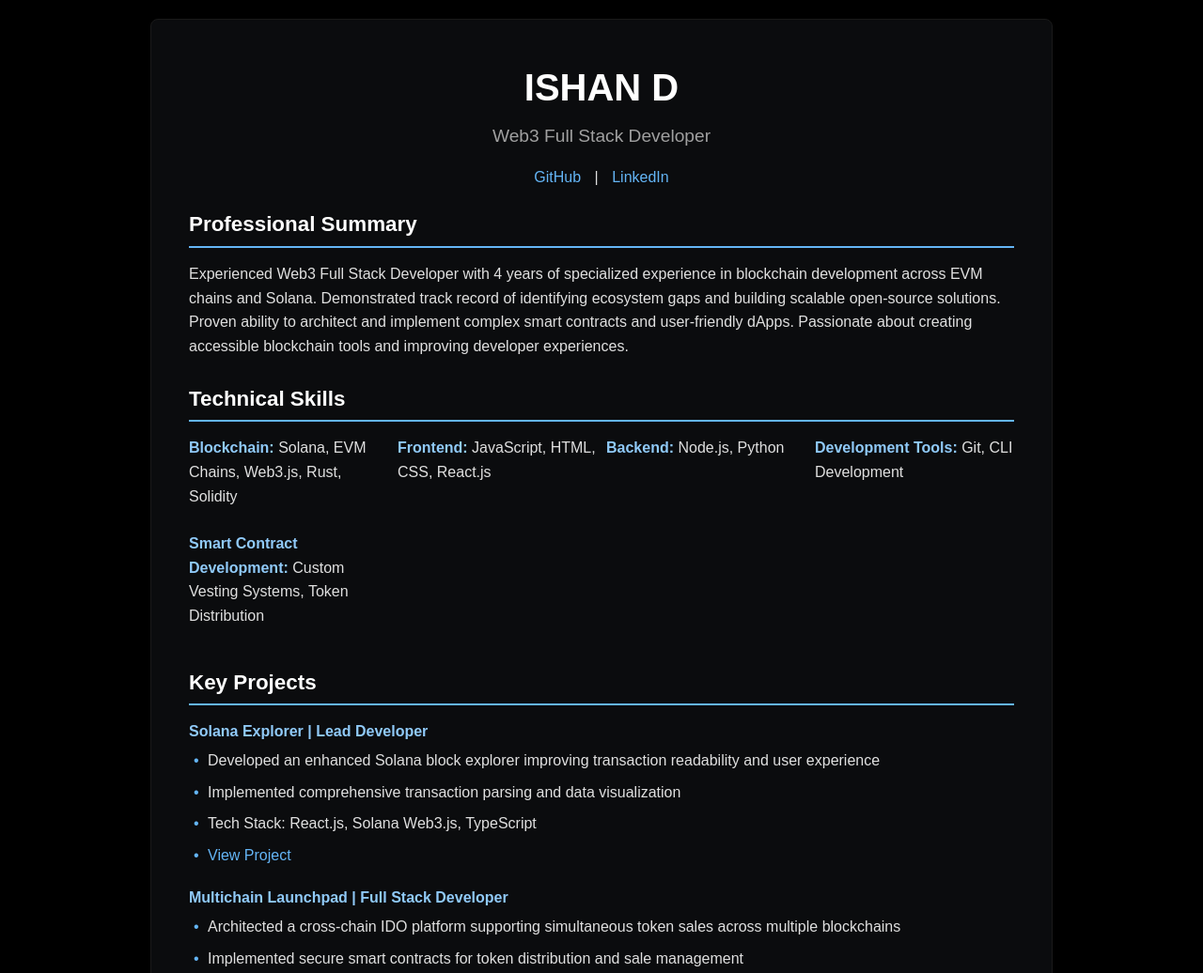
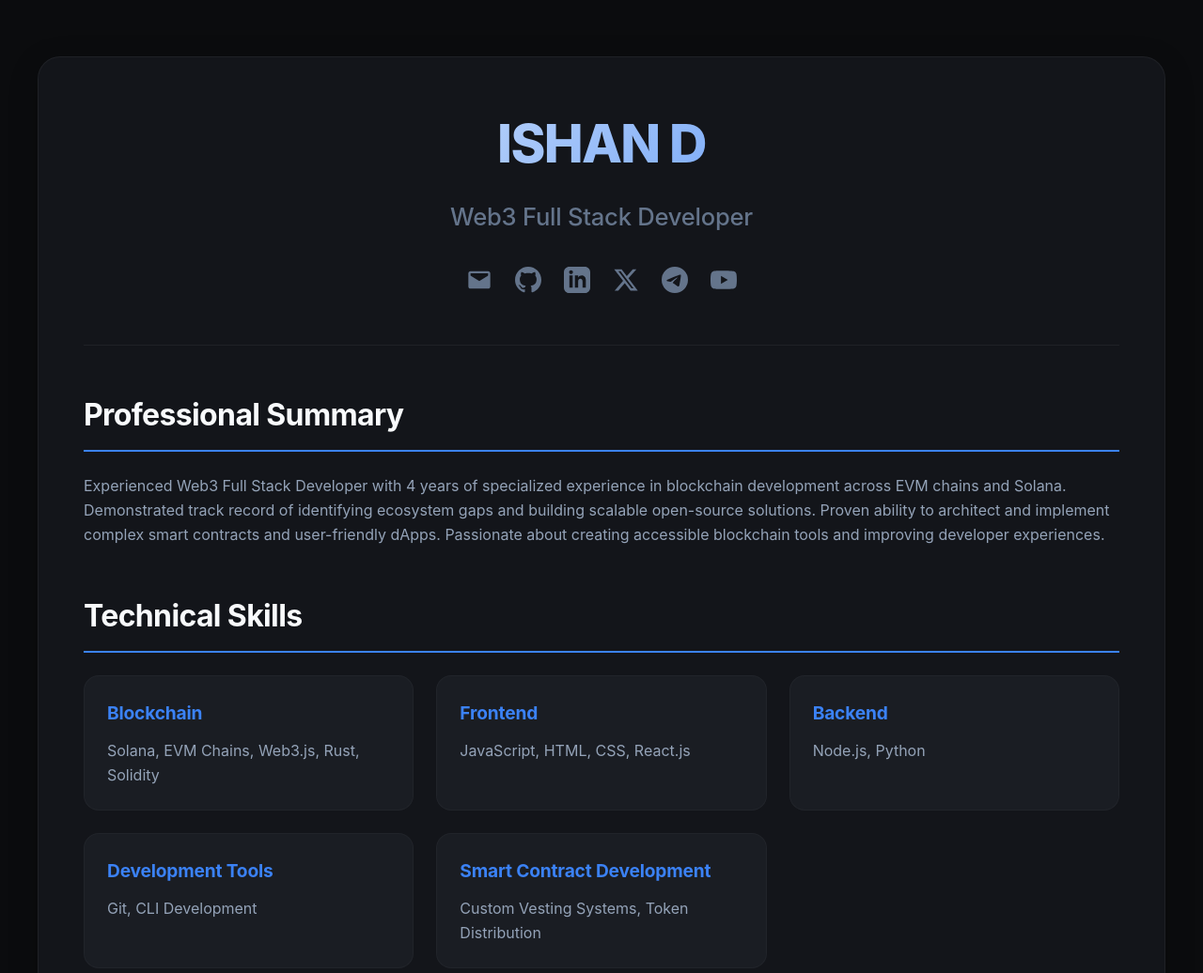
Before and after one commit to parzivalishan/Resume, a plain HTML site: page index.html in a window 1280 px wide. Shown: the top 1036 px of the page at 94% size. Drawn offline with Linux system fonts and the light colour scheme.

Commit message:
Update index.html

```diff
--- a/index.html
+++ b/index.html
@@ -9,201 +9,325 @@
     margin: 0;
     padding: 0;
     box-sizing: border-box;
-            font-family: 'Arial', sans-serif;
+    font-family: 'Inter', system-ui, -apple-system, sans-serif;
 }
 
 body {
     line-height: 1.6;
-            color: #e0e0e0;
-            max-width: 1000px;
-            margin: 0 auto;
+    color: #94A3B8;
+    background: #0B0C0E;
+    min-height: 100vh;
     padding: 20px;
-            background: #000000;
 }
 
 .resume-container {
-            background: #0B0C0E;
-            padding: 40px;
-            box-shadow: 0 0 20px rgba(0,0,0,0.5);
-            border-radius: 8px;
-            border: 1px solid #1a1a1a;
+    max-width: 1200px;
+    margin: 40px auto;
+    padding: 48px;
+    background: #13151A;
+    border-radius: 24px;
+    box-shadow: 0 8px 32px rgba(0, 0, 0, 0.2);
+    border: 1px solid rgba(255, 255, 255, 0.05);
 }
 
 .header {
     text-align: center;
-            margin-bottom: 20px;
+    margin-bottom: 48px;
+    padding-bottom: 48px;
+    border-bottom: 1px solid rgba(255, 255, 255, 0.05);
 }
 
 h1 {
-            color: #ffffff;
-            font-size: 2.5em;
-            margin-bottom: 5px;
-        }
-
-        h2 {
-            color: #ffffff;
-            font-size: 1.8em;
-            margin-bottom: 10px;
+    color: #F8FAFC;
+    font-size: 3.5em;
+    margin-bottom: 12px;
+    letter-spacing: -0.03em;
+    font-weight: 800;
+    background: linear-gradient(135deg, #F8FAFC 0%, #3B82F6 100%);
+    -webkit-background-clip: text;
+    -webkit-text-fill-color: transparent;
 }
 
 .subtitle {
-            color: #a0a0a0;
-            font-size: 1.2em;
-            margin-bottom: 15px;
+    color: #64748B;
+    font-size: 1.6em;
+    margin-bottom: 24px;
+    font-weight: 500;
+    letter-spacing: -0.01em;
 }
 
-        .links {
-            margin-bottom: 20px;
+.social-links {
+    display: flex;
+    justify-content: center;
+    gap: 24px;
+    margin-top: 32px;
 }
 
-        .links a {
-            color: #64b5f6;
-            text-decoration: none;
-            margin: 0 10px;
+.social-icon {
+    width: 28px;
+    height: 28px;
+    transition: all 0.3s ease;
+    fill: #64748B;
 }
 
-        .links a:hover {
-            color: #90caf9;
-            text-decoration: underline;
+.social-icon:hover {
+    transform: translateY(-3px) scale(1.1);
+    fill: #3B82F6;
 }
 
 .section {
-            margin-bottom: 25px;
+    margin-bottom: 48px;
+    animation: fadeIn 0.6s ease-out;
+}
+
+@keyframes fadeIn {
+    from {
+        opacity: 0;
+        transform: translateY(20px);
+    }
+    to {
+        opacity: 1;
+        transform: translateY(0);
+    }
 }
 
 .section-title {
-            color: #ffffff;
-            font-size: 1.4em;
-            border-bottom: 2px solid #64b5f6;
-            padding-bottom: 5px;
-            margin-bottom: 15px;
+    color: #F8FAFC;
+    font-size: 2em;
+    margin-bottom: 24px;
+    padding-bottom: 12px;
+    border-bottom: 2px solid #3B82F6;
+    font-weight: 700;
+    letter-spacing: -0.02em;
+    position: relative;
+}
+
+.section-title::after {
+    content: '';
+    position: absolute;
+    bottom: -2px;
+    left: 0;
+    width: 50px;
+    height: 2px;
+    background: linear-gradient(90deg, #3B82F6, transparent);
 }
 
 .project {
-            margin-bottom: 20px;
+    background: #1A1D23;
+    padding: 32px;
+    border-radius: 16px;
+    margin-bottom: 24px;
+    transition: all 0.3s ease;
+    border: 1px solid rgba(255, 255, 255, 0.03);
+}
+
+.project:hover {
+    transform: translateY(-4px);
+    box-shadow: 0 8px 24px rgba(0, 0, 0, 0.15);
+    border-color: rgba(59, 130, 246, 0.2);
 }
 
 .project-title {
-            color: #90caf9;
-            font-weight: bold;
-            margin-bottom: 5px;
+    color: #3B82F6;
+    font-size: 1.4em;
+    font-weight: 600;
+    margin-bottom: 20px;
+    letter-spacing: -0.01em;
 }
 
 ul {
     list-style-type: none;
-            padding-left: 20px;
+    padding-left: 0;
 }
 
 ul li {
-            margin-bottom: 8px;
+    margin-bottom: 14px;
+    padding-left: 24px;
     position: relative;
 }
 
 ul li::before {
-            content: "•";
-            color: #64b5f6;
+    content: "→";
+    color: #3B82F6;
     position: absolute;
-            left: -15px;
+    left: 0;
+    transform: translateY(-1px);
 }
 
 .skills-grid {
     display: grid;
-            grid-template-columns: repeat(auto-fit, minmax(200px, 1fr));
-            gap: 10px;
-            margin-top: 10px;
+    grid-template-columns: repeat(auto-fit, minmax(280px, 1fr));
+    gap: 24px;
 }
 
 .skill-category {
-            margin-bottom: 15px;
+    background: #1A1D23;
+    padding: 24px;
+    border-radius: 16px;
+    transition: all 0.3s ease;
+    border: 1px solid rgba(255, 255, 255, 0.03);
+}
+
+.skill-category:hover {
+    transform: translateY(-4px);
+    border-color: rgba(59, 130, 246, 0.2);
+    box-shadow: 0 8px 24px rgba(0, 0, 0, 0.15);
 }
 
 .skill-category strong {
-            color: #90caf9;
+    color: #3B82F6;
+    display: block;
+    margin-bottom: 12px;
+    font-size: 1.2em;
+    letter-spacing: -0.01em;
 }
 
 a {
-            color: #64b5f6;
+    color: #60A5FA;
     text-decoration: none;
+    transition: all 0.3s ease;
+    position: relative;
 }
 
 a:hover {
-            color: #90caf9;
-            text-decoration: underline;
+    color: #93C5FD;
 }
 
-        @media print {
-            body {
-                background: white;
-                color: #000000;
+a::after {
+    content: '';
+    position: absolute;
+    width: 100%;
+    height: 1px;
+    bottom: -2px;
+    left: 0;
+    background-color: #3B82F6;
+    transform: scaleX(0);
+    transform-origin: bottom right;
+    transition: transform 0.3s ease;
 }
+
+a:hover::after {
+    transform: scaleX(1);
+    transform-origin: bottom left;
+}
+
+@media (max-width: 768px) {
     .resume-container {
-                background: white;
-                box-shadow: none;
-                padding: 0;
-                border: none;
+        margin: 20px;
+        padding: 24px;
     }
-            h1, h2, .section-title {
-                color: #000000;
+
+    .skills-grid {
+        grid-template-columns: 1fr;
     }
-            .subtitle {
-                color: #333333;
+
+    h1 {
+        font-size: 2.8em;
     }
-            .project-title, .skill-category strong {
-                color: #1976d2;
+
+    .project {
+        padding: 24px;
     }
-            ul li::before {
-                color: #1976d2;
-            }
-            a {
-                color: #1976d2;
+
+    .social-links {
+        gap: 16px;
     }
 }
 
-        @media (max-width: 600px) {
+@media (max-width: 480px) {
+    body {
+        padding: 10px;
+    }
+
     .resume-container {
+        margin: 10px;
         padding: 20px;
+    }
+
+    h1 {
+        font-size: 2.4em;
+    }
+
+    .subtitle {
+        font-size: 1.3em;
     }
 }
     </style>
 </head>
 <body>
-    <!-- Rest of the HTML content remains exactly the same as before -->
     <div class="resume-container">
         <div class="header">
             <h1>ISHAN D</h1>
             <div class="subtitle">Web3 Full Stack Developer</div>
-            <div class="links">
-                <a href="https://github.com/parzivalishan" target="_blank">GitHub</a> |
-                <a href="https://www.linkedin.com/in/a-m-180a55258/" target="_blank">LinkedIn</a>
+            <div class="social-links">
+                <a href="mailto:crypticishan@gmail.com" title="Email">
+                    <svg class="social-icon" viewBox="0 0 24 24">
+                        <path d="M20,4H4C2.895,4,2,4.895,2,6v12c0,1.105,0.895,2,2,2h16c1.105,0,2-0.895,2-2V6C22,4.895,21.105,4,20,4z M20,8.236l-8,4.882 L4,8.236V6h16V8.236z"/>
+                    </svg>
+                </a>
+                <a href="https://github.com/parzivalishan" target="_blank" title="GitHub">
+                    <svg class="social-icon" viewBox="0 0 24 24">
+                        <path d="M12 0c-6.626 0-12 5.373-12 12 0 5.302 3.438 9.8 8.207 11.387.599.111.793-.261.793-.577v-2.234c-3.338.726-4.033-1.416-4.033-1.416-.546-1.387-1.333-1.756-1.333-1.756-1.089-.745.083-.729.083-.729 1.205.084 1.839 1.237 1.839 1.237 1.07 1.834 2.807 1.304 3.492.997.107-.775.418-1.305.762-1.604-2.665-.305-5.467-1.334-5.467-5.931 0-1.311.469-2.381 1.236-3.221-.124-.303-.535-1.524.117-3.176 0 0 1.008-.322 3.301 1.23.957-.266 1.983-.399 3.003-.404 1.02.005 2.047.138 3.006.404 2.291-1.552 3.297-1.23 3.297-1.23.653 1.653.242 2.874.118 3.176.77.84 1.235 1.911 1.235 3.221 0 4.609-2.807 5.624-5.479 5.921.43.372.823 1.102.823 2.222v3.293c0 .319.192.694.801.576 4.765-1.589 8.199-6.086 8.199-11.386 0-6.627-5.373-12-12-12z"/>
+                    </svg>
+                </a>
+                <a href="https://linkedin.com/in/a-m-180a55258/" target="_blank" title="LinkedIn">
+                    <svg class="social-icon" viewBox="0 0 24 24">
+                        <path d="M19 0h-14c-2.761 0-5 2.239-5 5v14c0 2.761 2.239 5 5 5h14c2.762 0 5-2.239 5-5v-14c0-2.761-2.238-5-5-5zm-11 19h-3v-11h3v11zm-1.5-12.268c-.966 0-1.75-.79-1.75-1.764s.784-1.764 1.75-1.764 1.75.79 1.75 1.764-.783 1.764-1.75 1.764zm13.5 12.268h-3v-5.604c0-3.368-4-3.113-4 0v5.604h-3v-11h3v1.765c1.396-2.586 7-2.777 7 2.476v6.759z"/>
+                    </svg>
+                </a>
+                <a href="https://x.com/ishanxbt" target="_blank" title="X (Twitter)">
+                    <svg class="social-icon" viewBox="0 0 24 24">
+                        <path d="M18.244 2.25h3.308l-7.227 8.26 8.502 11.24H16.17l-5.214-6.817L4.99 21.75H1.68l7.73-8.835L1.254 2.25H8.08l4.713 6.231zm-1.161 17.52h1.833L7.084 4.126H5.117z"/>
+                    </svg>
+                </a>
+                <a href="https://t.me/crypticishan" target="_blank" title="Telegram">
+                    <svg class="social-icon" viewBox="0 0 24 24">
+                        <path d="M11.944 0A12 12 0 0 0 0 12a12 12 0 0 0 12 12 12 12 0 0 0 12-12A12 12 0 0 0 12 0a12 12 0 0 0-.056 0zm4.962 7.224c.1-.002.321.023.465.14a.506.506 0 0 1 .171.325c.016.093.036.306.02.472-.18 1.898-.962 6.502-1.36 8.627-.168.9-.499 1.201-.82 1.23-.696.065-1.225-.46-1.9-.902-1.056-.693-1.653-1.124-2.678-1.8-1.185-.78-.417-1.21.258-1.91.177-.184 3.247-2.977 3.307-3.23.007-.032.014-.15-.056-.212s-.174-.041-.249-.024c-.106.024-1.793 1.14-5.061 3.345-.48.33-.913.49-1.302.48-.428-.008-1.252-.241-1.865-.44-.752-.245-1.349-.374-1.297-.789.027-.216.325-.437.893-.663 3.498-1.524 5.83-2.529 6.998-3.014 3.332-1.386 4.025-1.627 4.476-1.635z"/>
+                    </svg>
+                </a>
+                <a href="https://youtube.com/@letspushweb3" target="_blank" title="YouTube">
+                    <svg class="social-icon" viewBox="0 0 24 24">
+                        <path d="M23.498 6.186a3.016 3.016 0 0 0-2.122-2.136C19.505 3.545 12 3.545 12 3.545s-7.505 0-9.377.505A3.017 3.017 0 0 0 .502 6.186C0 8.07 0 12 0 12s0 3.93.502 5.814a3.016 3.016 0 0 0 2.122 2.136c1.871.505 9.376.505 9.376.505s7.505 0 9.377-.505a3.015 3.015 0 0 0 2.122-2.136C24 15.93 24 12 24 12s0-3.93-.502-5.814zM9.545 15.568V8.432L15.818 12l-6.273 3.568z"/>
+                    </svg>
+                </a>
             </div>
         </div>
 
+        <!-- Rest of the content remains the same, just copied from your original -->
+        <!-- Professional Summary section -->
         <div class="section">
             <h2 class="section-title">Professional Summary</h2>
             <p>Experienced Web3 Full Stack Developer with 4 years of specialized experience in blockchain development across EVM chains and Solana. Demonstrated track record of identifying ecosystem gaps and building scalable open-source solutions. Proven ability to architect and implement complex smart contracts and user-friendly dApps. Passionate about creating accessible blockchain tools and improving developer experiences.</p>
         </div>
 
+        <!-- Technical Skills section -->
         <div class="section">
             <h2 class="section-title">Technical Skills</h2>
             <div class="skills-grid">
                 <div class="skill-category">
-                    <strong>Blockchain:</strong> Solana, EVM Chains, Web3.js, Rust, Solidity
+                    <strong>Blockchain</strong>
+                    Solana, EVM Chains, Web3.js, Rust, Solidity
                 </div>
                 <div class="skill-category">
-                    <strong>Frontend:</strong> JavaScript, HTML, CSS, React.js
+                    <strong>Frontend</strong>
+                    JavaScript, HTML, CSS, React.js
                 </div>
                 <div class="skill-category">
-                    <strong>Backend:</strong> Node.js, Python
+                    <strong>Backend</strong>
+                    Node.js, Python
                 </div>
                 <div class="skill-category">
-                    <strong>Development Tools:</strong> Git, CLI Development
+                    <strong>Development Tools</strong>
+                    Git, CLI Development
                 </div>
                 <div class="skill-category">
-                    <strong>Smart Contract Development:</strong> Custom Vesting Systems, Token Distribution
+                    <strong>Smart Contract Development</strong>
+                    Custom Vesting Systems, Token Distribution
                 </div>
             </div>
         </div>
 
+        <!-- Key Projects section -->
         <div class="section">
             <h2 class="section-title">Key Projects</h2>
 
```
Lines whose indentation alone changed are shown as unchanged.
